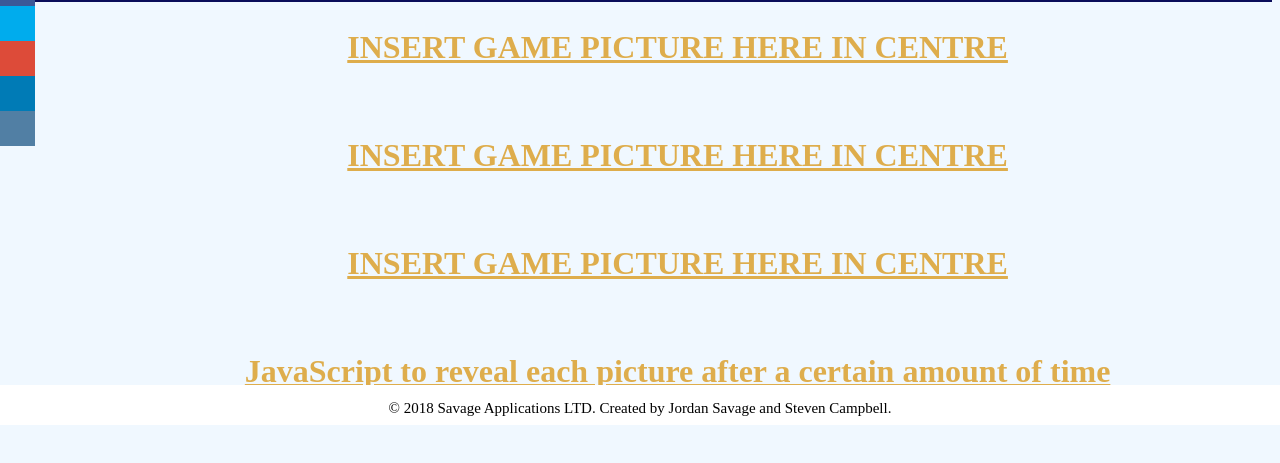
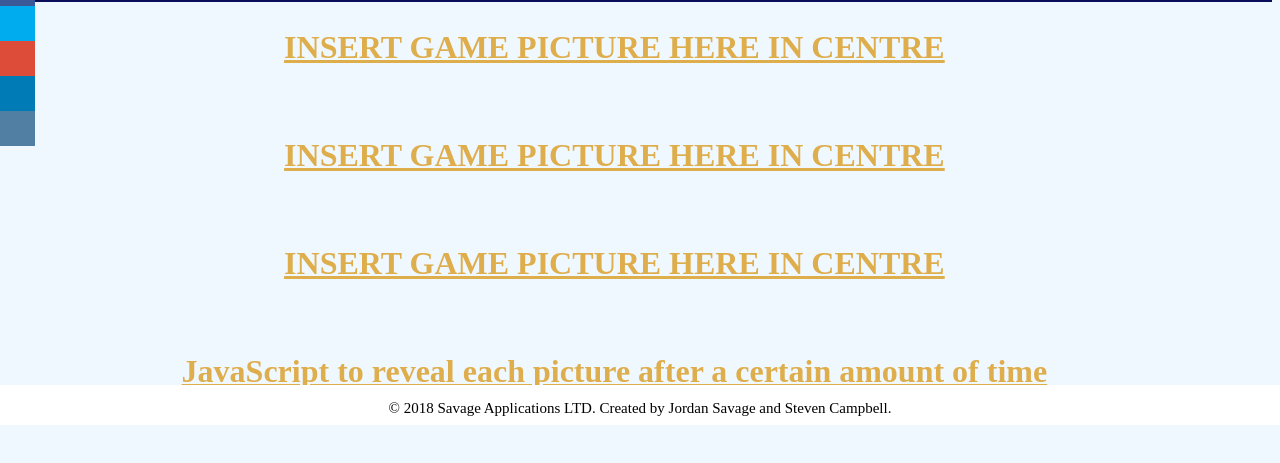
Before and after one commit to jsavage00/SavsAppsWebsite, a plain HTML site: page SavsAppsWebsite-master/home.html in a window 1280 px wide. Shown: the part 375-838 px from the top of the page. Drawn offline with Linux system fonts and the light colour scheme.

Commit message:
Update by J.S. @ 23:46

```diff
--- a/SavsAppsWebsite-master/home.css
+++ b/SavsAppsWebsite-master/home.css
@@ -109,11 +109,11 @@ html{
 
     height: 60%;
     width: 95%;
-    float: right;
-    position: ;
     overflow: hidden;
     background-color: aliceblue;
     padding-bottom: 37.7%;
+
+
 
 }
 .ourGames{
```
